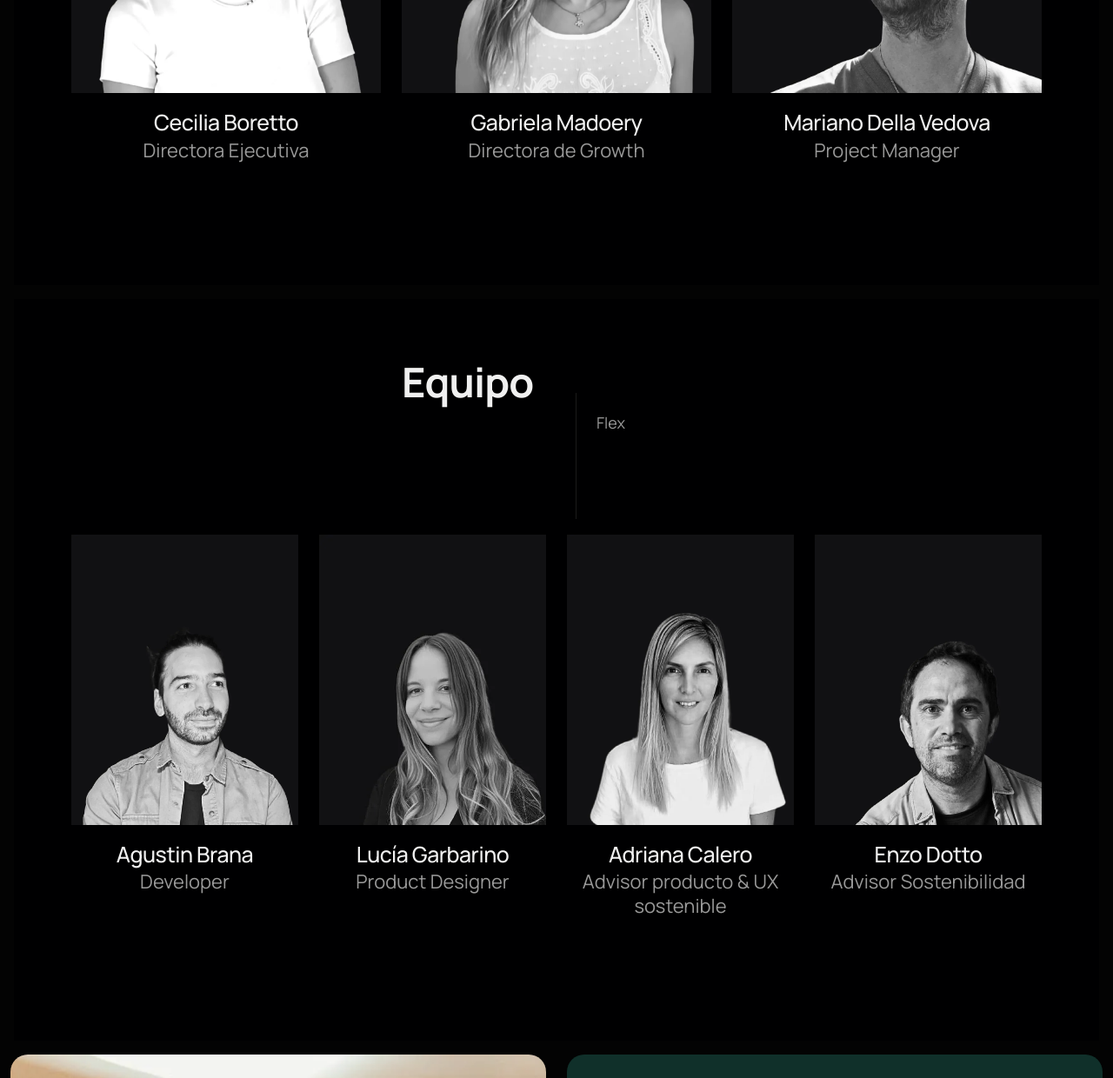
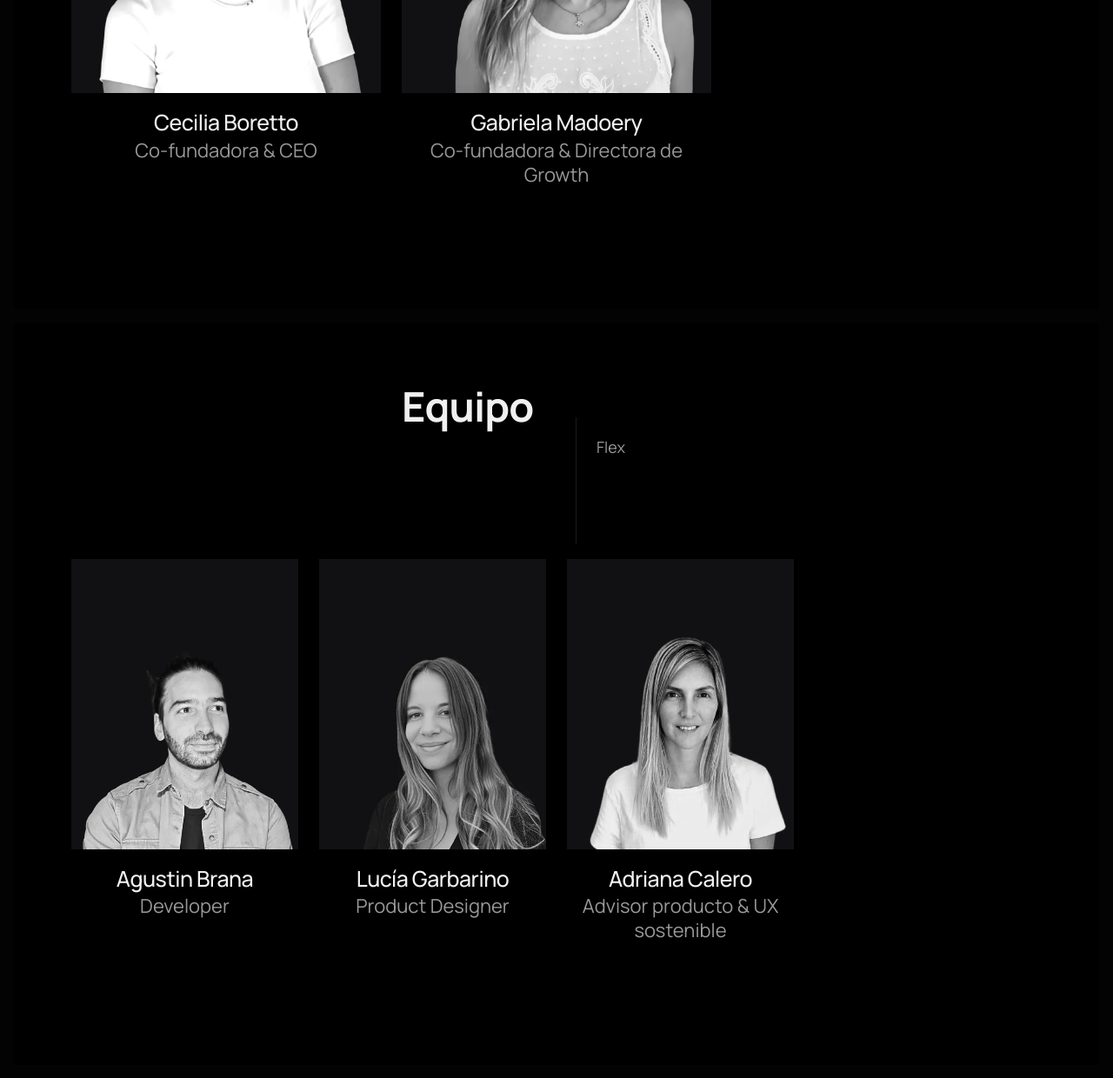
Before and after one commit to lugarbarino/ceiboweb, a plain HTML site: page carbondig.html in a window 1280 px wide. Shown: the part 6040-7280 px from the top of the page at 87% size. Drawn offline with nearby package versions, Linux system fonts and the light colour scheme; a script that the page names is missing.

Commit message:
Actualiza equipo (títulos de Cecilia/Gabriela, saca a Mariano y Enzo) y cambia 'sitio' por 'producto' en el footer

```diff
--- a/carbondig.html
+++ b/carbondig.html
@@ -1609,7 +1609,7 @@ mejora la performance y potencia el crecimiento de tu producto.">
                            </div>
                            <div class="tp-team-sa-content text-center">
                               <h5 class="tp-ff-heading fw-500 fs-25 mb-5 tp-text-common-white" ><a href="https://www.linkedin.com/in/ceciliaboretto/" target="_blank" rel="noopener noreferrer" class="underline-black">Cecilia Boretto</a></h5>
-                              <span class="fs-22 tp-text-grey-2">Directora Ejecutiva</span>
+                              <span class="fs-22 tp-text-grey-2">Co-fundadora & CEO</span>
                            </div>
                         </div>
                      </div>
@@ -1622,24 +1622,10 @@ mejora la performance y potencia el crecimiento de tu producto.">
                            </div>
                            <div class="tp-team-sa-content text-center">
                               <h5 class="tp-ff-heading fw-500 fs-25 mb-5 tp-text-common-white"><a href="https://www.linkedin.com/in/gabrielamadoery/" target="_blank" rel="noopener noreferrer" class="underline-black">Gabriela Madoery</a></h5>
-                              <span class="fs-22 tp-text-grey-2">Directora de Growth</span>
-                           </div>
-                        </div>
-                     </div>
-                     <div class="col-lg-4">
-                        <div class="tp-team-sa-item mb-90" data-speed=".9">
-                           <div class="tp-team-sa-thumb mb-20  p-relative">
-                              <div class="tp--hover-img" data-displacement="assets/img/team/thumb-3.webp" data-intensity="0.6" data-speedin="1" data-speedout="1">
-                                 <img loading="lazy" class="w-100 tp_fade_anim" data-delay=".8" src="assets/img/team/thumb-3.webp" alt="">
-                              </div>
-                           </div>
-                           <div class="tp-team-sa-content text-center">
-                              <h5 class="tp-ff-heading fw-500 fs-25 mb-5 tp-text-common-white"><a href="https://www.linkedin.com/in/mariano-della-vedova/" target="_blank" rel="noopener noreferrer" class="underline-black">Mariano Della Vedova</a></h5>
-                              <span class="fs-22 tp-text-grey-2">Project Manager</span>
-                           </div>
-                        </div>
-                     </div>
-
+                              <span class="fs-22 tp-text-grey-2">Co-fundadora & Directora de Growth</span>
+                           </div>
+                        </div>
+                     </div>
                   </div>
                </div>
             </div>
@@ -1706,19 +1692,6 @@ mejora la performance y potencia el crecimiento de tu producto.">
                            <div class="tp-team-sa-content text-center">
                               <h5 class="tp-ff-heading fw-500 fs-25 mb-5 tp-text-common-white"><a href="https://www.linkedin.com/in/adricalero/" target="_blank" rel="noopener noreferrer" class="underline-black">Adriana Calero</a></h5>
                               <span class="fs-22 tp-text-grey-2">Advisor producto & UX sostenible</span>
-                           </div>
-                        </div>
-                     </div>
-                     <div class="col-lg-3 col-md-6">
-                        <div class="tp-team-sa-item mb-90" data-speed=".-9">
-                           <div class="tp-team-sa-thumb mb-20  p-relative">
-                              <div class="tp--hover-img" data-displacement="assets/img/team/thumb-7.webp" data-intensity="0.6" data-speedin="1" data-speedout="1">
-                                 <img loading="lazy" class="w-100 tp_fade_anim" src="assets/img/team/thumb-7.webp" alt="">
-                              </div>
-                           </div>
-                           <div class="tp-team-sa-content text-center">
-                              <h5 class="tp-ff-heading fw-500 fs-25 mb-5 tp-text-common-white"><a href="https://www.linkedin.com/in/edotto/" target="_blank" rel="noopener noreferrer" class="underline-black">Enzo Dotto</a></h5>
-                              <span class="fs-22 tp-text-grey-2">Advisor Sostenibilidad</span>
                            </div>
                         </div>
                      </div>
@@ -1920,7 +1893,7 @@ mejora la performance y potencia el crecimiento de tu producto.">
                         <div class="col-xl-8 col-lg-7 col-md-7 mb-30">
                            <div class="al-footer-seo-widget al-footer-seo-col-2">
                               <div class="al-footer-seo-widget-bigtext">
-                                 <h2 class="al-footer-seo-widget-title tp_fade_anim">Tu sitio puede rendir más, consumiendo menos.</h2>
+                                 <h2 class="al-footer-seo-widget-title tp_fade_anim">Tu producto puede rendir más, consumiendo menos.</h2>
                                  <div class="al-footer-seo-widget-paragraph mb-35">
                                  <p class=" mt-30 tp-text-grey-6 fs-22 lh-160-per" > Juntos estamos creando un internet<br>  más consciente y responsable.</p><br>
 
```
